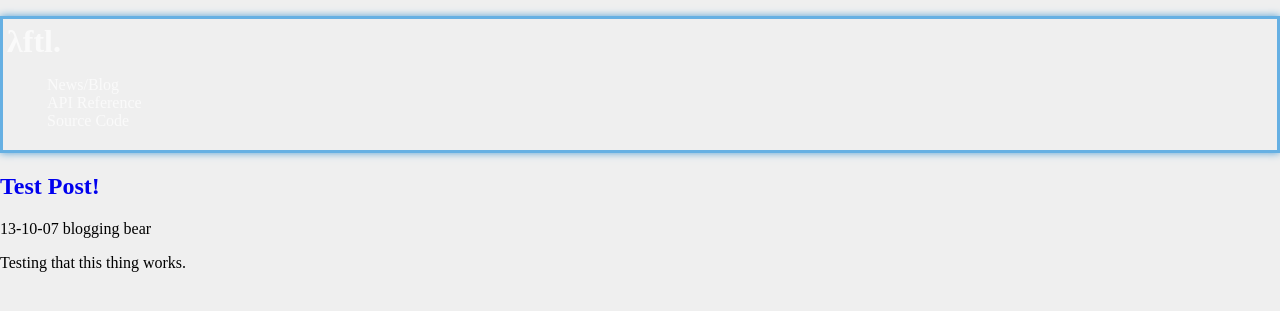
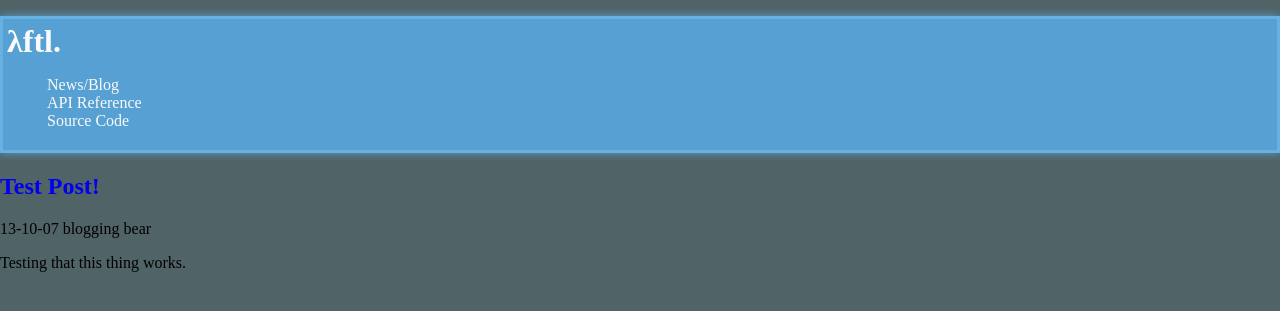
Before and after one commit to beark/ftl, a Jekyll site: the page built from index.html, in a window 1280 px wide. Shown: the top 311 px of the page. Built offline with Jekyll 4.4.1, drawn with Linux system fonts in a browser that asks for light colours; Markdown is read by kramdown in place of the engine named in the settings.

Commit message:
Some further work on layout and style.

```diff
--- a/_layouts/default.html
+++ b/_layouts/default.html
@@ -13,9 +13,7 @@
 		<div class="main">
 
 			<header>
-				<hgroup>
-					<h1><a href="{{site.baseurl}}/">λftl.</a></h1>
-				</hgroup>
+				<h1><a href="{{site.baseurl}}/">λftl.</a></h1>
 
 				<nav>
 					<ul>
--- a/style.css
+++ b/style.css
@@ -1,7 +1,6 @@
 body {
 	margin: 0;
-	background-color: #efefef;
-	text-align: center;
+	background-color: rgb(80, 99, 102);
 }
 
 body > * {
@@ -25,7 +24,7 @@
 }
 
 div.main > header {
-	color: #fafafa
+	color: #fafafa;
 	background-color: #56a0d3;
 	margin-top: 1em;
 	border: 0.2em solid #66b0e3;
@@ -37,10 +36,18 @@
 	color: #fafafa;
 }
 
-div.main header > hgroup > h1 {
+div.main > header > h1 {
 	margin: 0;
 }
 
-div.main > nav li {
+div.main > nav {
+	display: inline;
+}
+
+div.main > nav > ul {
+	display: inline;
+}
+
+div.main > nav > ul > li {
 	display: inline-block;
 }
```
